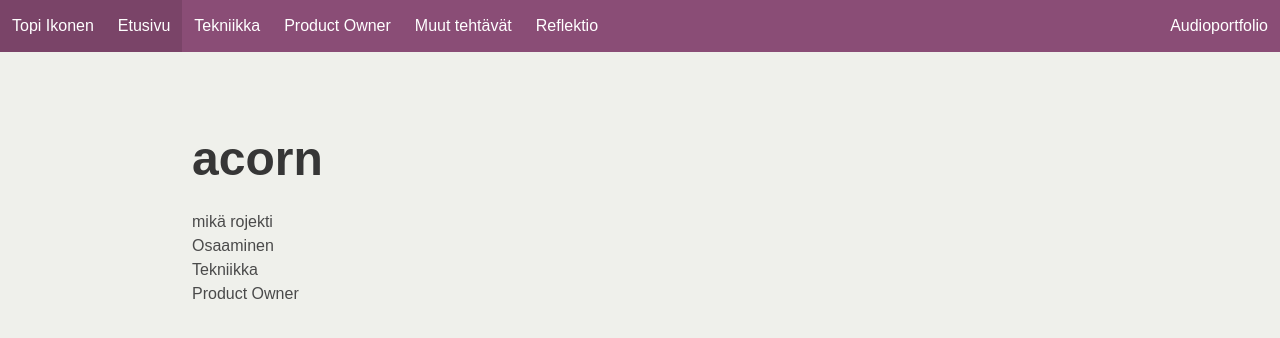
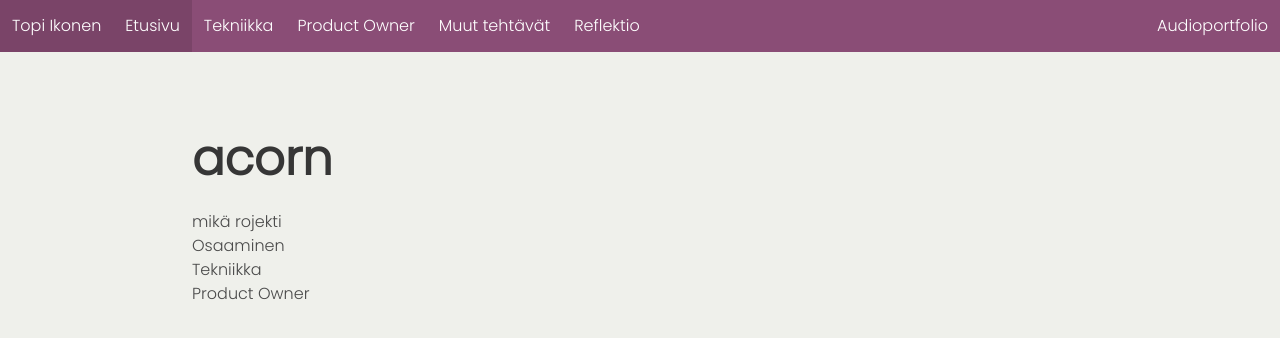
Before and after one commit to maunuri/maunuri.github.io, a website: page index.html in a window 1280 px wide. Drawn offline with Linux system fonts and the light colour scheme.

Commit message:
poppins korjattu

```diff
--- a/index.html
+++ b/index.html
@@ -23,7 +23,7 @@
           </a>
         </div>
 
-        <div id="navbarBasicExample" class="navbar-menu is-active">
+        <div id="navbarBasicExample" class="navbar-menu">
           <div class="navbar-start">
             <a class="navbar-item is-active" href="index.html">
               Etusivu
--- a/sass/mystyles.scss
+++ b/sass/mystyles.scss
@@ -1,7 +1,7 @@
 @charset "utf-8";
 
 // Import a Google Font
-@import url('https://fonts.googleapis.com/css2?family=Poppins:wght@00&display=swap');
+@import url('https://fonts.googleapis.com/css2?family=Poppins:wght@300&display=swap');
 
 // Set your brand colors
 $purple: #8A4D76;
@@ -14,7 +14,7 @@ $beige-lighter: #EFF0EB;
 $family-sans-serif: "Poppins", sans-serif;
 //$grey-light: $beige-light;
 $primary: $purple;
-$link: $pink;
+$link: $purple;
 $widescreen-enabled: false;
 $fullhd-enabled: false;
 
```
Also changed, not shown: audioportfolio/styles.css, css/mystyles.css.
